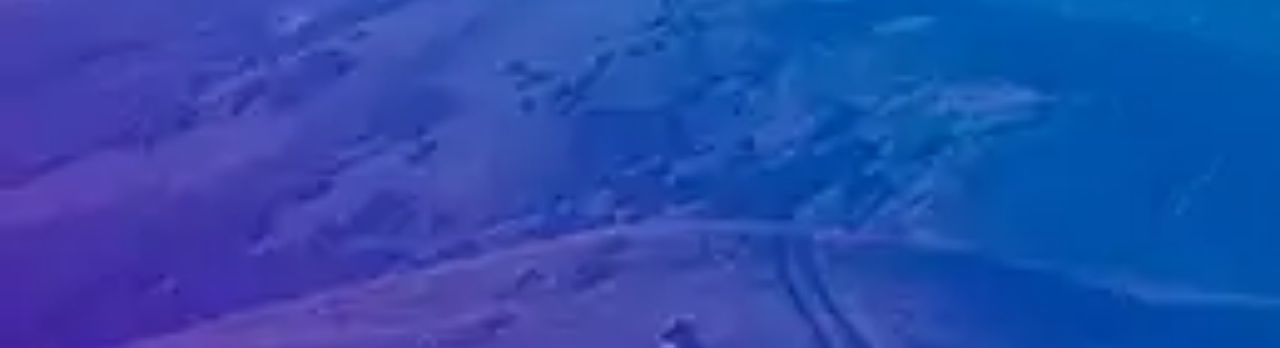
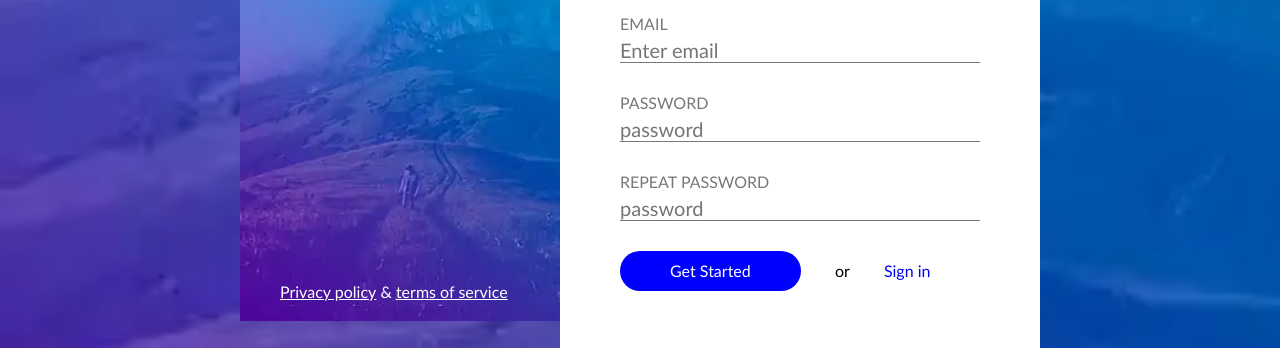
Before and after one commit to akinis81/Front-End-4SignIn, a plain HTML site: page index.html in a window 1280 px wide. Shown: the part 287-635 px from the top of the page. Drawn offline with Linux system fonts and the light colour scheme.

Commit message:
login and forgot paswword page

```diff
--- a/main.css
+++ b/main.css
@@ -31,7 +31,7 @@ background-color: #6EABDD;
         position: absolute;
         top: 50%;
         left: 50%;
-        transform: translate(-50% , 50%);
+        transform: translate(-50% , -50%);
     }
 
         .left-column{
@@ -140,6 +140,7 @@ background-color: #6EABDD;
                     padding-right: 50px;
                     line-height: 20px;
                     border-radius: 20px;
+                    cursor: pointer;
 
                 }
                 .or{
```
